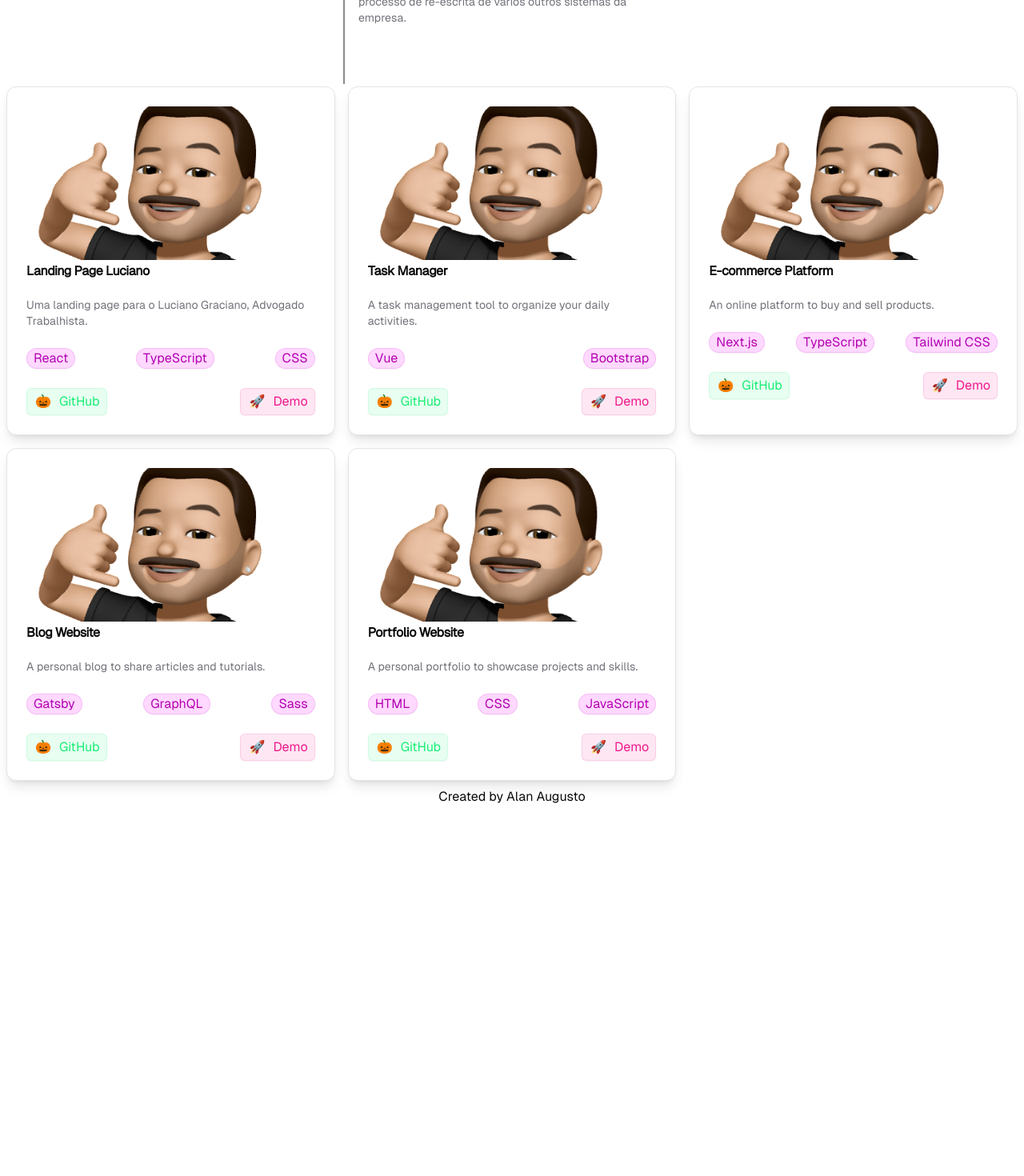
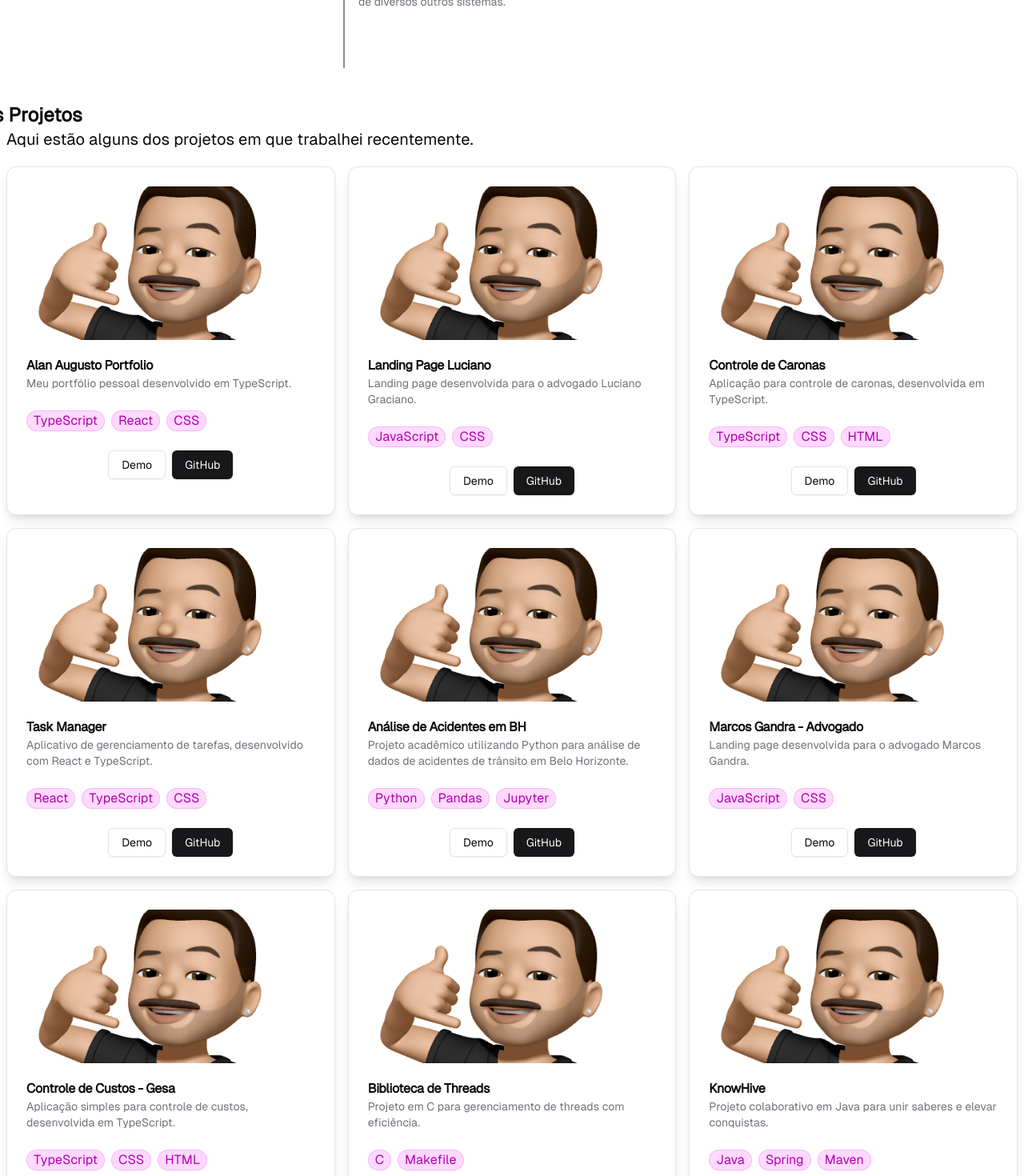
Before and after one commit to Alan-Augusto/alan-augusto-portifolio, a Next.js app in the folder nextjs/portifolio-alan-augusto/: page / in a window 1280 px wide. Shown: the part 1120-2590 px from the top of the page at 80% size. Before the commit the page ends 2128 px from the top, so only its background shows below. Built offline with nearby package versions, Linux system fonts and the light colour scheme.

Commit message:
projetos 🎃

```diff
--- a/nextjs/portifolio-alan-augusto/src/components/projects.tsx
+++ b/nextjs/portifolio-alan-augusto/src/components/projects.tsx
@@ -4,9 +4,14 @@ import { projectsData } from "@/data/projects.data";
 import { Card, CardContent, CardDescription, CardFooter, CardHeader, CardTitle } from "./ui/card";
 import { MyButton } from "./ui/my-button";
 import { Chip } from "./ui/chip";
+import { Button } from "./ui/button";
 
 const ProjectsList = () => {
     return (
+        <div className="mt-10">
+            <h2 className="text-2xl font-bold md:-translate-x-[4rem] translate-x-0">Meus Projetos</h2>
+            <h3 className="text-xl font-normal mb-5">Aqui estão alguns dos projetos em que trabalhei recentemente.</h3>
+
             <div className="grid grid-cols-1 md:grid-cols-2 lg:grid-cols-3 gap-4">
             {projectsData.map((project) => (
                 <Card key={project.id} className="shadow-lg">
@@ -18,27 +23,23 @@ const ProjectsList = () => {
                     height={200}
                     className="object-cover w-full h-48"
                     />
-                        <CardTitle>{project.name}</CardTitle>
                 </CardHeader>
                 <CardContent>
+                    <CardTitle className="mb-1">{project.name}</CardTitle>
                     <CardDescription>{project.description}</CardDescription>
                 </CardContent>
-                    <CardFooter className="flex justify-between">
+                <CardFooter className="flex gap-2 ">
                     {project.technologies.map((tech) => (
                     <Chip key={tech} text={tech} color={"#FF00FF"} />
                     ))}
                 </CardFooter>
-                    <CardFooter className="flex justify-between">
-                        <MyButton
-                            text={"GitHub"}
-                            icon="🎃"
-                            color={"#5ef39f"}
-                            onClick={() => window.open(project.link)}
-                        />
-                        <MyButton text={"Demo"} icon="🚀" color={"#f35eaf"} onClick={() => window.open(project.git)} />
+                <CardFooter className="flex gap-2 justify-center">
+                    <Button variant="outline" onClick={() => window.open(project.link)}>Demo</Button>
+                    <Button onClick={() => window.open(project.git)}>GitHub</Button>
                 </CardFooter>
                 </Card>
             ))}
+            </div>
         </div>
     );
 };
--- a/nextjs/portifolio-alan-augusto/src/data/experiences.data.ts
+++ b/nextjs/portifolio-alan-augusto/src/data/experiences.data.ts
@@ -5,15 +5,15 @@ export const experiences = [
 	  startdate: "01/2015",
 	  enddate: "01/2020",
 	  description:
-			"Atuei no desenvolvimento de planilhasde controle de estoque, serviços e atendimento ao cliente. Além disso, fui responsável pela digitalização e marketing da empresa.",
+		"Desenvolvi planilhas para controle de estoque, serviços e atendimento ao cliente. Também fui responsável pela digitalização de processos e pela implementação de estratégias de marketing para a empresa.",
 	},
 	{
 	  id: 2,
-		title: "Thyssen Krupp",
+	  title: "ThyssenKrupp",
 	  startdate: "02/2020",
 	  enddate: "06/2020",
 	  description:
-			"Trabalhei com a instalação de novos elevadores e posteriormente mudei para a gestão de pessoas e controle de funcionários, auxiliando e automatizando a locaçãode funcionários .",
+		"Participei da instalação de novos elevadores e, em seguida, fui transferido para a área de gestão de pessoas, onde auxiliei na reformulação do processos de alocação de funcionários.",
 	},
 	{
 	  id: 3,
@@ -21,14 +21,14 @@ export const experiences = [
 	  startdate: "09/2020",
 	  enddate: "02/2024",
 	  description:
-			"Como estagiário atuei no desenvolvimento de desenhos e modelagem 3D de estruturas metálicas e equipamentos mecânicos. Posteriormente como projetista/desenhista fiquei resposável pelas automações de processos internos da engenharia e fiquei como responsável da equipe mecânica no desenvolvimentode modelos dinâmicos BIM sistemas de emissão de documentos.",
+		"Iniciei como estagiário, atuando no desenvolvimento de desenhos e modelagem 3D de estruturas metálicas e equipamentos mecânicos. Posteriormente, como projetista/desenhista, automatizei processos internos de engenharia e liderei a equipe mecânica no desenvolvimento de modelos dinâmicos BIM e sistemas de emissão de documentos.",
 	},
 	{
 	  id: 4,
 	  title: "Keevo Softwares",
 	  startdate: "11/2023",
-		enddate: "atual",
+	  enddate: "Atual",
 	  description:
-			"Como estagiário fui responsável por dar início a alguns sistemas internos que necessitavam de modernizações. Após minha efetivação fui escalado para trabalhar na frente de desenvolvimento Front-End da troca de stack e re-escrita do principal sistema web da empresa. Após o sucesso do produto, atuo atualemnet como full stack no processo de re-escrita de vários outros sistemas da empresa.",
-	}
+		"Durante o estágio, iniciei a modernização de sistemas internos. Após minha efetivação, fui designado para liderar o desenvolvimento Front-End na troca de stack e reescrita do principal sistema web da empresa. Atualmente, atuo como desenvolvedor full stack, participando da reescrita de diversos outros sistemas.",
+	},
   ];
--- a/nextjs/portifolio-alan-augusto/src/data/projects.data.ts
+++ b/nextjs/portifolio-alan-augusto/src/data/projects.data.ts
@@ -3,47 +3,110 @@ import profileImage from '../assets/profile.png';
 export const projectsData = [
     {
         id: 1,
+        name: "Alan Augusto Portfolio",
+        image: profileImage,
+        description: "Meu portfólio pessoal desenvolvido em TypeScript.",
+        technologies: ["TypeScript", "React", "CSS"],
+        git: "https://github.com/alan-augusto/alan-augusto-portifolio",
+        link: "https://alan-augusto-portifolio.com"
+    },
+    {
+        id: 2,
         name: "Landing Page Luciano",
         image: profileImage,
-        description: "Uma landing page para o Luciano Graciano, Advogado Trabalhista.",
-        technologies: ["React", "TypeScript", "CSS"],
-        git: "",
+        description: "Landing page desenvolvida para o advogado Luciano Graciano.",
+        technologies: ["JavaScript", "CSS"],
+        git: "https://github.com/alan-augusto/LandingPage-Luciano",
         link: "https://lucianograciano.com.br"
     },
     {
-        id: 2,
-        name: "Task Manager",
+        id: 3,
+        name: "Controle de Caronas",
         image: profileImage,
-        description: "A task management tool to organize your daily activities.",
-        technologies: ["Vue", "Bootstrap"],
-        git: "",
-        link: "https://github.com/alan-augusto/task-manager"
-    },
-    {
-        id: 3,
-        name: "E-commerce Platform",
-        image: profileImage,
-        description: "An online platform to buy and sell products.",
-        technologies: ["Next.js", "TypeScript", "Tailwind CSS"],
-        git: "",
-        link: "https://github.com/alan-augusto/e-commerce-platform"
+        description: "Aplicação para controle de caronas, desenvolvida em TypeScript.",
+        technologies: ["TypeScript", "CSS", "HTML"],
+        git: "https://github.com/alan-augusto/Controle-de-Caronas",
+        link: "https://controle-caronas.com"
     },
     {
         id: 4,
-        name: "Blog Website",
+        name: "Task Manager",
         image: profileImage,
-        description: "A personal blog to share articles and tutorials.",
-        technologies: ["Gatsby", "GraphQL", "Sass"],
-        git: "",
-        link: "https://github.com/alan-augusto/blog-website"
+        description: "Aplicativo de gerenciamento de tarefas, desenvolvido com React e TypeScript.",
+        technologies: ["React", "TypeScript", "CSS"],
+        git: "https://github.com/alan-augusto/TodoList",
+        link: "https://taskmanager.com"
     },
     {
         id: 5,
-        name: "Portfolio Website",
+        name: "Análise de Acidentes em BH",
         image: profileImage,
-        description: "A personal portfolio to showcase projects and skills.",
-        technologies: ["HTML", "CSS", "JavaScript"],
-        git: "",
-        link: "https://github.com/alan-augusto/portfolio-website"
+        description: "Projeto acadêmico utilizando Python para análise de dados de acidentes de trânsito em Belo Horizonte.",
+        technologies: ["Python", "Pandas", "Jupyter"],
+        git: "https://github.com/alan-augusto/UFMG-CS-AcidentesEmBH",
+        link: "https://accidents-analysis.com"
+    },
+    {
+        id: 6,
+        name: "Marcos Gandra - Advogado",
+        image: profileImage,
+        description: "Landing page desenvolvida para o advogado Marcos Gandra.",
+        technologies: ["JavaScript", "CSS"],
+        git: "https://github.com/alan-augusto/MarcosGandra-Advogado",
+        link: "https://marcosgandra.com.br"
+    },
+    {
+        id: 7,
+        name: "Controle de Custos - Gesa",
+        image: profileImage,
+        description: "Aplicação simples para controle de custos, desenvolvida em TypeScript.",
+        technologies: ["TypeScript", "CSS", "HTML"],
+        git: "https://github.com/alan-augusto/Controle-De-Custos-Gesa",
+        link: "https://controledecustos.com"
+    },
+    {
+        id: 8,
+        name: "Biblioteca de Threads",
+        image: profileImage,
+        description: "Projeto em C para gerenciamento de threads com eficiência.",
+        technologies: ["C", "Makefile"],
+        git: "https://github.com/alan-augusto/BibliotecaThreads",
+        link: "https://threads-library.com"
+    },
+    {
+        id: 9,
+        name: "KnowHive",
+        image: profileImage,
+        description: "Projeto colaborativo em Java para unir saberes e elevar conquistas.",
+        technologies: ["Java", "Spring", "Maven"],
+        git: "https://github.com/alan-augusto/KnowHive",
+        link: "https://knowhive.com"
+    },
+    {
+        id: 10,
+        name: "OrganizaPrints",
+        image: profileImage,
+        description: "Aplicação Python para organizar capturas de tela de maneira eficiente.",
+        technologies: ["Python", "Tkinter"],
+        git: "https://github.com/alan-augusto/OrganizaPrints",
+        link: "https://organizeprints.com"
+    },
+    {
+        id: 11,
+        name: "E-commerce Platform",
+        image: profileImage,
+        description: "Plataforma de comércio eletrônico desenvolvida com Next.js e Tailwind CSS.",
+        technologies: ["Next.js", "TypeScript", "Tailwind CSS"],
+        git: "https://github.com/alan-augusto/e-commerce-platform",
+        link: "https://ecommerceplatform.com"
+    },
+    {
+        id: 12,
+        name: "Advocacia Gestão de Clientes",
+        image: profileImage,
+        description: "Aplicação em Python para gestão de clientes em escritórios de advocacia.",
+        technologies: ["Python", "Django"],
+        git: "https://github.com/alan-augusto/Advocacia-GestaoClientes",
+        link: "https://gestaodeclientes.com"
     }
-]
+];
```
Lines whose indentation alone changed are shown as unchanged.
